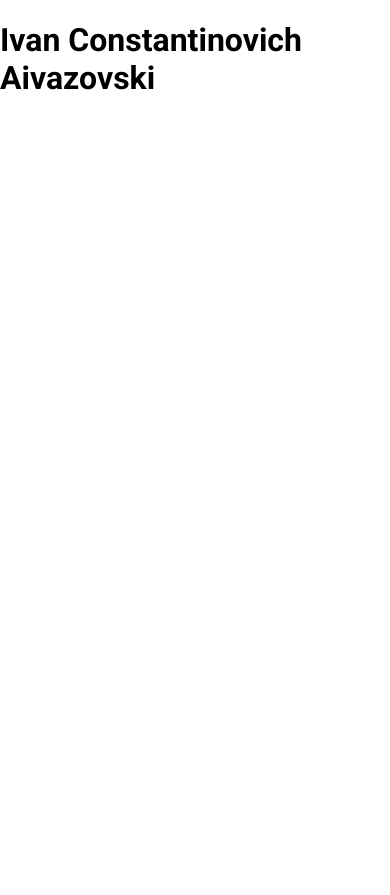
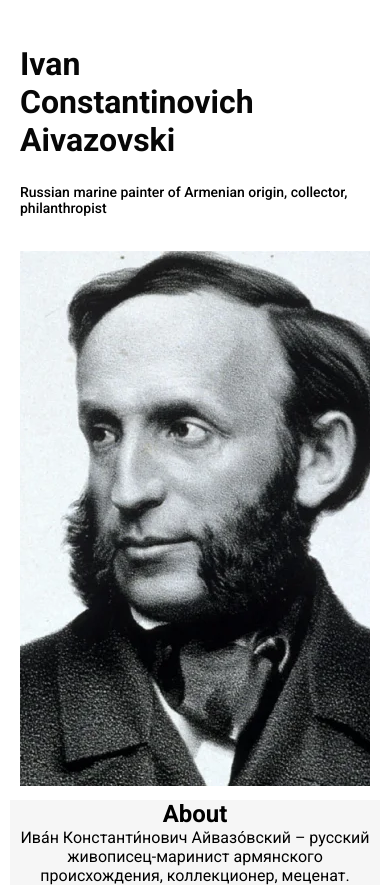
Before and after one commit to FedQa/aivazovski, a plain HTML site: page index.html in a window 390 px wide. Before the commit the page ends 844 px from the top, so only its background shows below. Drawn offline with Linux system fonts and the light colour scheme.

Commit message:
home, header, media query

```diff
--- a/index.css
+++ b/index.css
@@ -1,3 +1,5 @@
 @import url('./styles/basic.css');
 @import url('/styles/variables.css');
 @import url('/styles/header.css');
+@import url('/styles/home.css');
+@import url('/styles/about.css');
--- a/index.html
+++ b/index.html
@@ -36,9 +36,28 @@
         </div>
     </header>
 
-    <h1>Ivan Constantinovich Aivazovski</h1>
 
-    <main></main>
+
+    <main aria-label="main">
+        <section class="home" aria-label="home section">
+            <div class="container">
+                <h1 class="home-title">Ivan Constantinovich Aivazovski</h1>
+                <p class="home-description">Russian marine painter of Armenian origin, collector, philanthropist</p>
+                <img src="/assets/webp/portrait 1.webp" class="home-image" alt="main image">
+            </div>
+        </section>
+
+        <section class="about" aria-label="about section">
+            <div class="container">
+                <h1 class="about-title">About</h1>
+                <p class="about-text">
+                    Ива́н Константи́нович Айвазо́вский – русский живописец-маринист армянского происхождения, коллекционер, меценат.
+                </p>
+
+            </div>
+        </section>
+
+    </main>
 
     <footer></footer>
 
--- /dev/null
+++ b/styles/about.css
@@ -0,0 +1,5 @@
+.about {
+    width: 100%;
+    text-align: center;
+    background-color: var(--bg-main-grey);
+}
--- a/styles/basic.css
+++ b/styles/basic.css
@@ -8,52 +8,7 @@
     background-color: var(--bg-main);
 }
 
-.header {
-    padding: 25px 0 0 0;
-}
 
-.nav-list {
-    width: 100%;
-    display: flex;
-    justify-content: space-between;
-    align-items: center;
-    color: var(--font-color-grey);
-    font-size: 18px;
-    font-weight: 700;
-}
-
-.nav-link {
-    position: relative;
-}
-
-.nav-link:hover {
-    color: var(--color-main-black);
-}
-
-.nav-link::after {
-    content: "";
-    position: absolute;
-    left: 0;
-    right: 100%;
-    top: 20px;
-    height: 1px;
-    background-color: gray;
-    transition: right .22s;
-}
-
-.nav-link:hover::after {
-    right: 0;
-    background-color:blue;
-}
-
-.nav::after {
-    content: "";
-    width: 100%;
-    height: 1px;
-    display: block;
-    margin-top: 30px;
-    background-color: var(--font-color-grey);
-}
 
 ul {
     list-style: none;
@@ -66,13 +21,11 @@
     color: unset;
 }
 
+h1, p {
+    margin: 0;
+}
+
 .container {
     margin: 0 auto;
     max-width: 970px;
 }
-
-@media (max-width: 480px) {
-    .header {
-        display: none;
-    }
-}
--- a/styles/header.css
+++ b/styles/header.css
@@ -0,0 +1,52 @@
+.header {
+    padding: 25px 0 0 0;
+}
+
+.nav-list {
+    width: 100%;
+    display: flex;
+    justify-content: space-between;
+    align-items: center;
+    color: var(--font-color-grey);
+    font-size: 18px;
+    font-weight: 700;
+}
+
+.nav-link {
+    position: relative;
+}
+
+.nav-link:hover {
+    color: var(--color-main-black);
+}
+
+.nav-link::after {
+    content: "";
+    position: absolute;
+    left: 0;
+    right: 100%;
+    top: 20px;
+    height: 1px;
+    background-color: gray;
+    transition: right .22s;
+}
+
+.nav-link:hover::after {
+    right: 0;
+    background-color:blue;
+}
+
+.nav::after {
+    content: "";
+    width: 100%;
+    height: 1px;
+    display: block;
+    margin-top: 30px;
+    background-color: var(--font-color-grey);
+}
+
+@media (max-width: 480px) {
+    .header {
+        display: none;
+    }
+}
--- /dev/null
+++ b/styles/home.css
@@ -0,0 +1,43 @@
+.home {
+    text-align: center;
+}
+
+
+.home-title {
+    color: var(--color-main-black);
+    font-size: 45px;
+    font-weight: 700;
+    margin: 45px 0 25px 0;
+}
+
+.home-description {
+    font-size: 18px;
+    font-weight: 500;
+    margin: 0 0 35px 0;
+}
+
+.home-image {
+    width: 100%;
+    height: 535px;
+    object-fit: cover;
+}
+
+@media (max-width: 480px) {
+
+    .container {
+        margin: 10px;
+    }
+
+    .home {
+        text-align: left;
+    }
+
+    .home-title {
+        font-size: 32px;
+        max-width: 250px;
+    }
+
+    .home-description {
+        font-size: 14px;
+    }
+}
```
